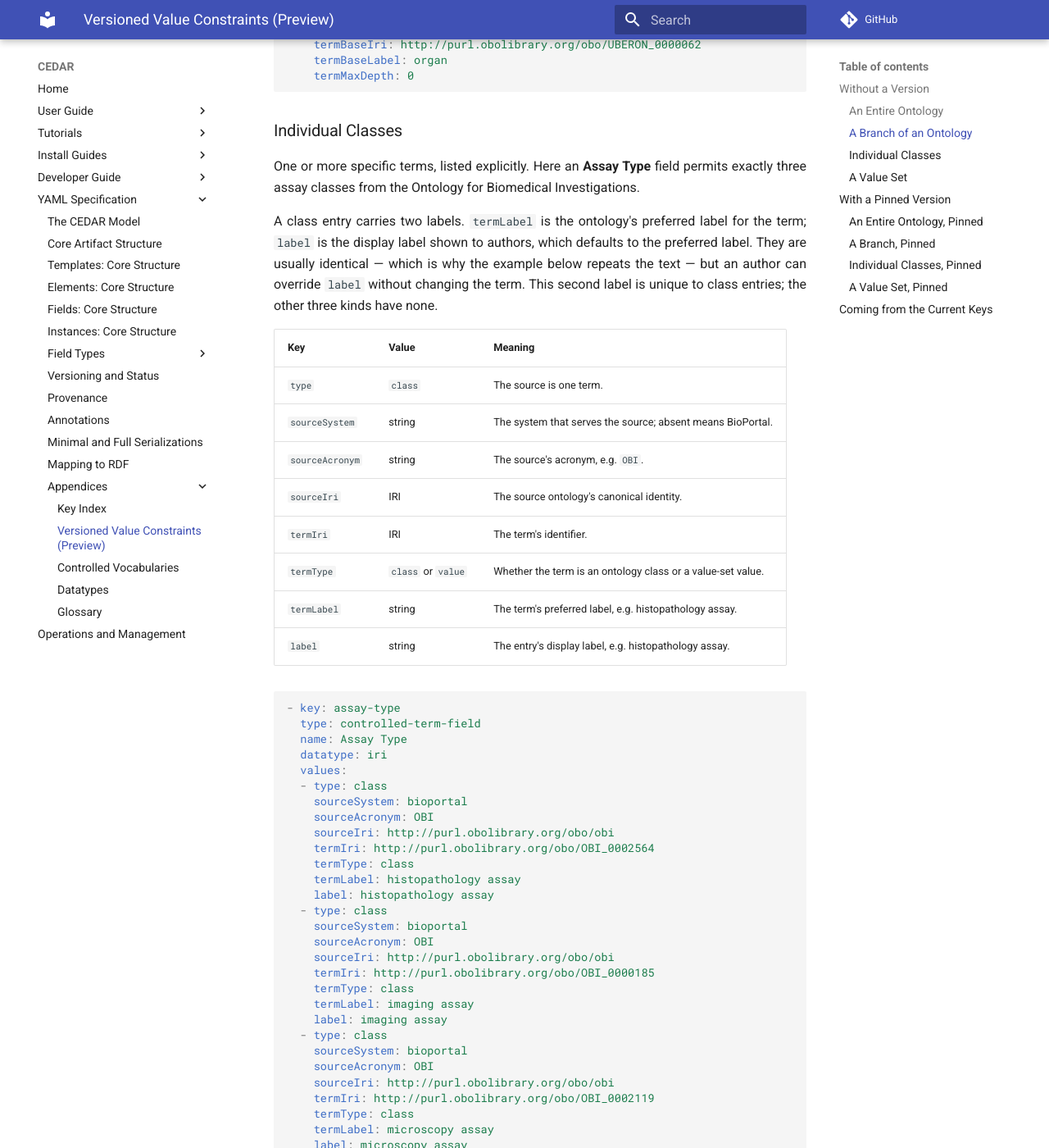
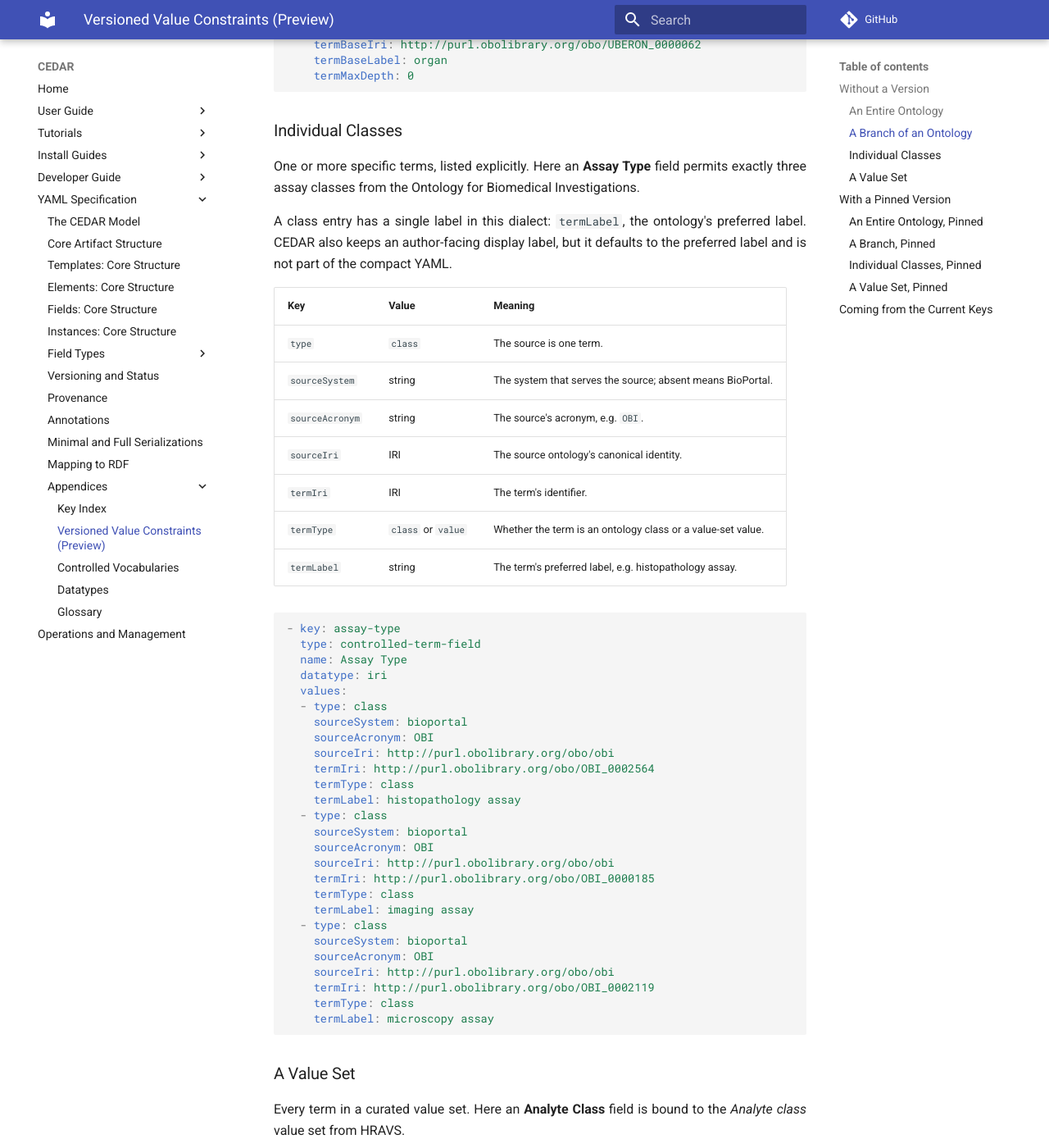
Before and after one commit to metadatacenter/cedar-mkdocs, an MkDocs documentation site: the page built from docs/yaml-spec/appendices/versioned-value-constraints.md, in a window 1280 px wide and 1400 px high, scrolled down 2137 px. Shown: the whole window at 82% size. Built offline with MkDocs 1.6.1 and Material for MkDocs 9.7.7, drawn with Linux system fonts in a browser that asks for light colours; comment, search, counter and statistics services are not loaded; some of the changed text lies outside the part shown.

Commit message:
YAML preview: drop the class display label from the dialect
Remove label from the class table and examples; note the display label defaults to termLabel
and is not part of the compact YAML.

Co-Authored-By: Claude Opus 4.8 <noreply@anthropic.com>

````diff
--- a/docs/yaml-spec/appendices/versioned-value-constraints.md
+++ b/docs/yaml-spec/appendices/versioned-value-constraints.md
@@ -84,10 +84,9 @@ so the value must be an organ.
 One or more specific terms, listed explicitly. Here an **Assay Type** field permits exactly three assay
 classes from the Ontology for Biomedical Investigations.
 
-A class entry carries two labels. `termLabel` is the ontology's preferred label for the term; `label` is
-the display label shown to authors, which defaults to the preferred label. They are usually identical —
-which is why the example below repeats the text — but an author can override `label` without changing the
-term. This second label is unique to class entries; the other three kinds have none.
+A class entry has a single label in this dialect: `termLabel`, the ontology's preferred label. CEDAR also
+keeps an author-facing display label, but it defaults to the preferred label and is not part of the
+compact YAML.
 
 | Key | Value | Meaning |
 |-----|-------|---------|
@@ -98,7 +97,6 @@ term. This second label is unique to class entries; the other three kinds have n
 | `termIri` | IRI | The term's identifier. |
 | `termType` | `class` or `value` | Whether the term is an ontology class or a value-set value. |
 | `termLabel` | string | The term's preferred label, e.g. histopathology assay. |
-| `label` | string | The entry's display label, e.g. histopathology assay. |
 
 ```yaml
 - key: assay-type
@@ -113,7 +111,6 @@ term. This second label is unique to class entries; the other three kinds have n
     termIri: http://purl.obolibrary.org/obo/OBI_0002564
     termType: class
     termLabel: histopathology assay
-    label: histopathology assay
   - type: class
     sourceSystem: bioportal
     sourceAcronym: OBI
@@ -121,7 +118,6 @@ term. This second label is unique to class entries; the other three kinds have n
     termIri: http://purl.obolibrary.org/obo/OBI_0000185
     termType: class
     termLabel: imaging assay
-    label: imaging assay
   - type: class
     sourceSystem: bioportal
     sourceAcronym: OBI
@@ -129,7 +125,6 @@ term. This second label is unique to class entries; the other three kinds have n
     termIri: http://purl.obolibrary.org/obo/OBI_0002119
     termType: class
     termLabel: microscopy assay
-    label: microscopy assay
 ```
 
 ### A Value Set
@@ -222,7 +217,6 @@ Each class entry pins independently, so a field can mix terms from different ver
   termIri: http://purl.obolibrary.org/obo/OBI_0002564
   termType: class
   termLabel: histopathology assay
-  label: histopathology assay
   version:
     id: 3c4d5e6f7a8b
     effectiveDate: 2026-04-20
````
